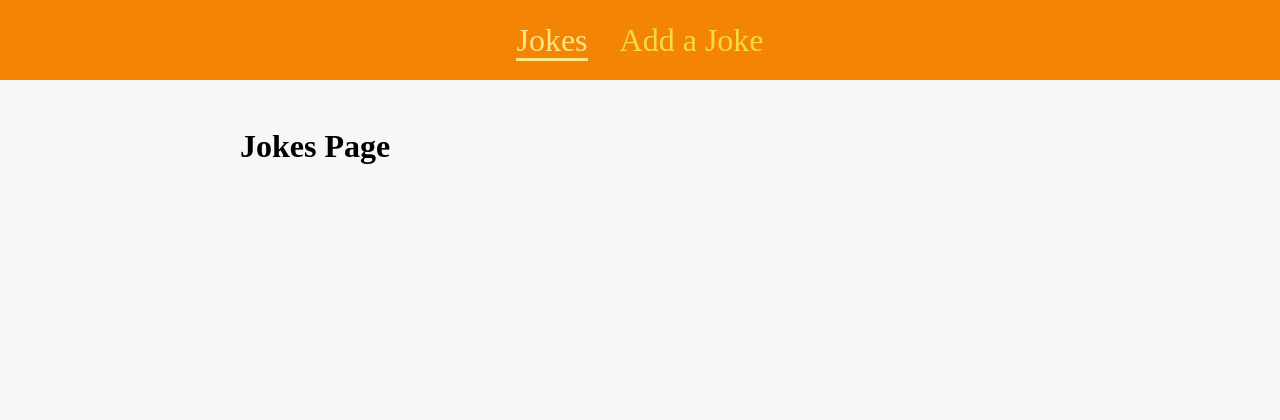
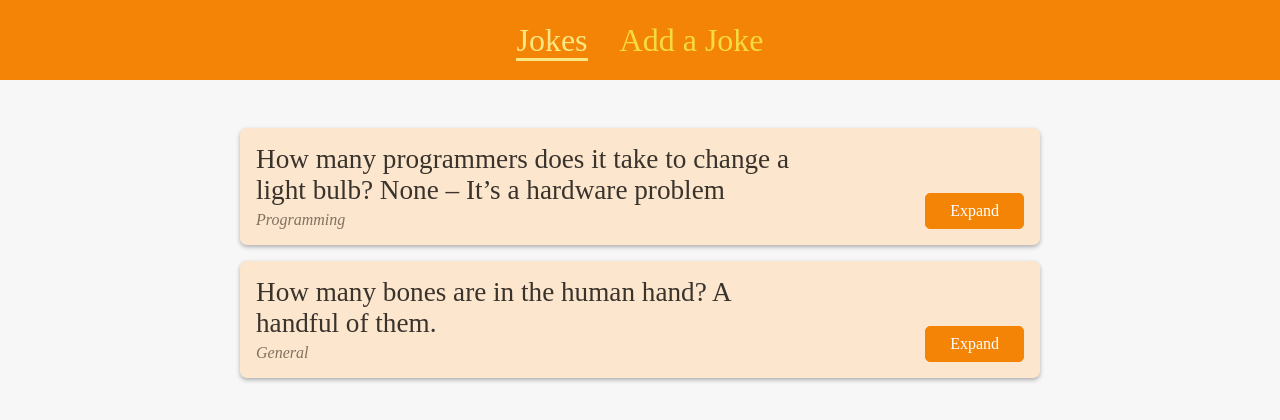
Before and after one commit to U-Ra-All/react-course-react-router-jokes, a React (Create React App) app: page /jokes in a window 1280 px wide. Shown: the top 420 px of the page. Built offline with nearby package versions, Linux system fonts and the light colour scheme; a web font is replaced by a local one.

Commit message:
15-Добавляем Данные

```diff
--- a/src/components/jokes/JokeForm.js
+++ b/src/components/jokes/JokeForm.js
@@ -1,6 +1,6 @@
 import { useRef } from 'react';
 
-import Card from '../ui/Card';
+import Card from '../UI/Card';
 import Loader from '../UI/Loader';
 import styles from './JokeForm.module.css';
 
--- a/src/pages/AddJoke.js
+++ b/src/pages/AddJoke.js
@@ -1,5 +1,11 @@
+import JokeForm from '../components/jokes/JokeForm';
+
 const AddJoke = () => {
-  return <h1>Add Joke Page</h1>;
+  const addJokeHandler = (jokeData) => {
+    console.log(jokeData);
+  };
+
+  return <JokeForm onAddJoke={addJokeHandler} />;
 };
 
 export default AddJoke;
--- a/src/pages/Jokes.js
+++ b/src/pages/Jokes.js
@@ -1,5 +1,22 @@
+import JokeList from '../components/jokes/JokeList';
+
+const DUMMY_JOKES = [
+  {
+    id: 'j1',
+    topic: 'Programming',
+    text: `How many programmers does it take to change a light bulb?
+    None – It’s a hardware problem`,
+  },
+  {
+    id: 'j2',
+    topic: 'General',
+    text: `How many bones are in the human hand?
+    A handful of them.`,
+  },
+];
+
 const Jokes = () => {
-  return <h1>Jokes Page</h1>;
+  return <JokeList jokes={DUMMY_JOKES} />;
 };
 
 export default Jokes;
```
Also changed, not shown: 1 other file (tests, documents, lock files or other folders).
